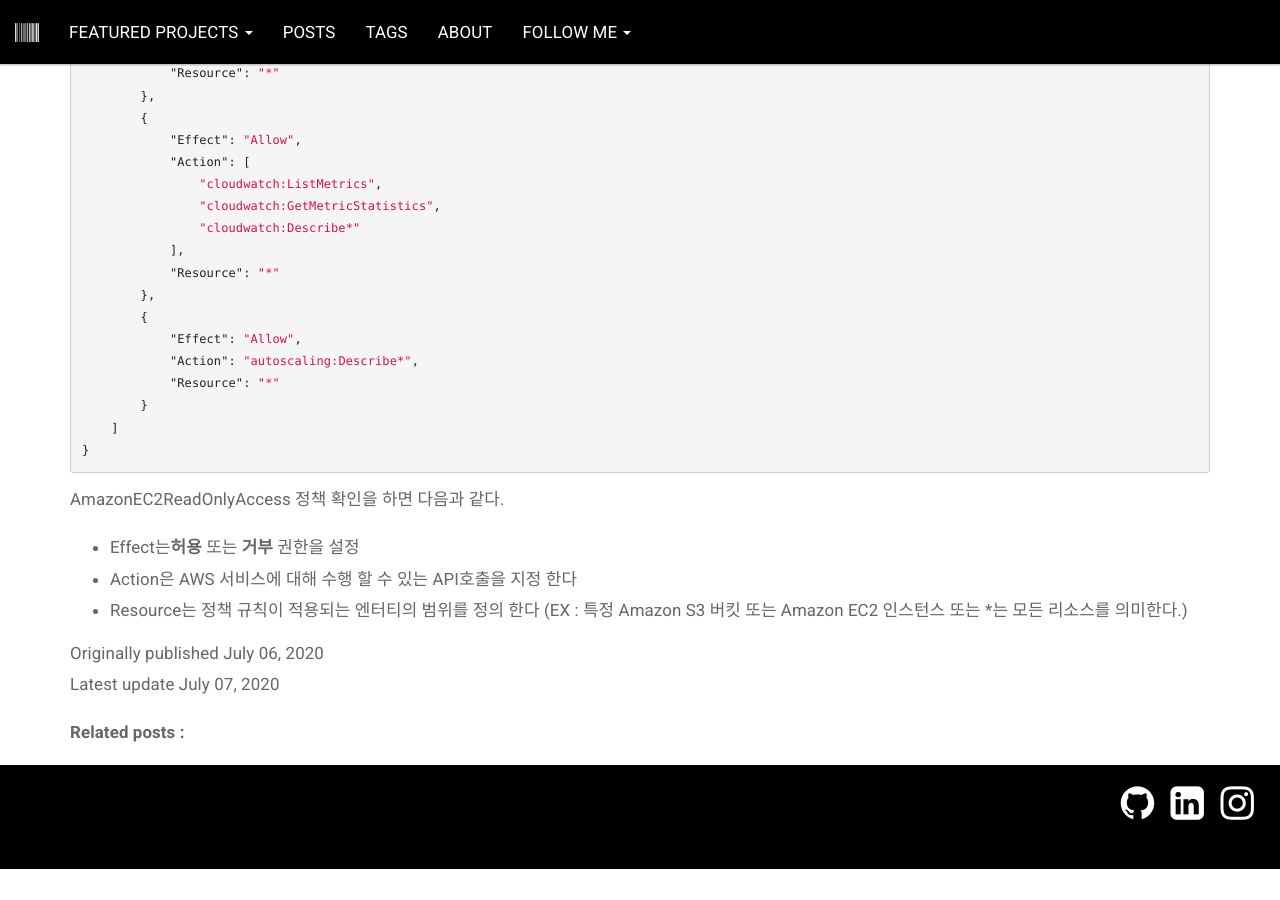
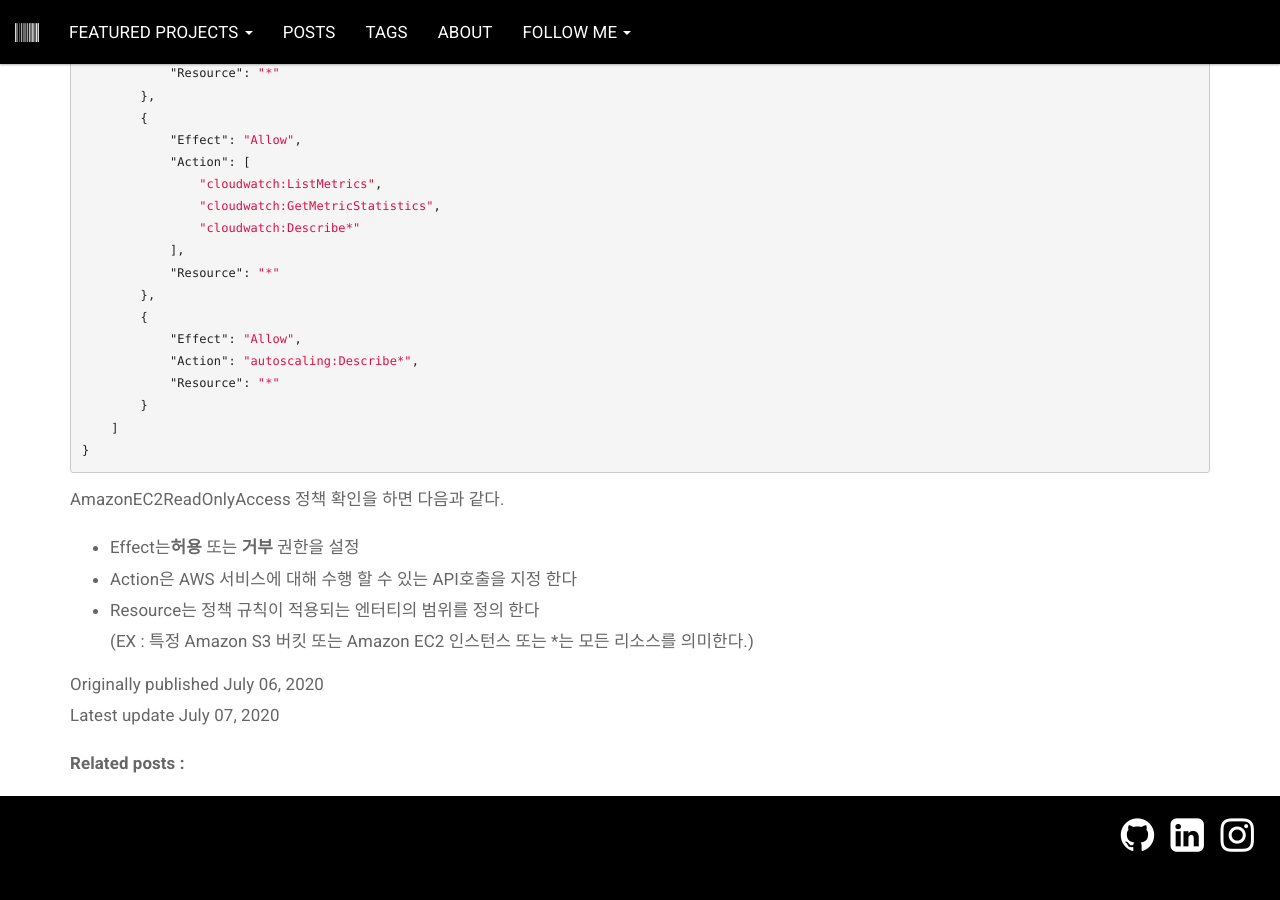
Before and after one commit to 9oooroom/9oooroom.github.io, a Jekyll site: the page built from _posts/2020-07-06-Amazon-IAM-policy-settings.html, in a window 1280 px wide and 900 px high, scrolled down 2958 px. Built offline with Jekyll 4.4.1, drawn with Linux system fonts in a browser that asks for light colours; comment, search, counter and statistics services are not loaded; before the commit the page ends 3827 px from its top, so only the background shows below that.

```diff
--- a/_posts/2020-07-06-Amazon-IAM-policy-settings.html
+++ b/_posts/2020-07-06-Amazon-IAM-policy-settings.html
@@ -136,6 +136,6 @@ tags: [AWS, IAM, Cloud]
 <ul>
   <li>Effect는<b>허용</b> 또는 <b>거부</b> 권한을 설정</li>
   <li>Action은 AWS 서비스에 대해 수행 할 수 있는 API호출을 지정 한다</li>
-  <li>Resource는 정책 규칙이 적용되는 엔터티의 범위를 정의 한다 (EX : 특정 Amazon S3 버킷 또는
+  <li>Resource는 정책 규칙이 적용되는 엔터티의 범위를 정의 한다 <br>(EX : 특정 Amazon S3 버킷 또는
   Amazon EC2 인스턴스 또는 *는 모든 리소스를 의미한다.)</li>
 </ul>
```
